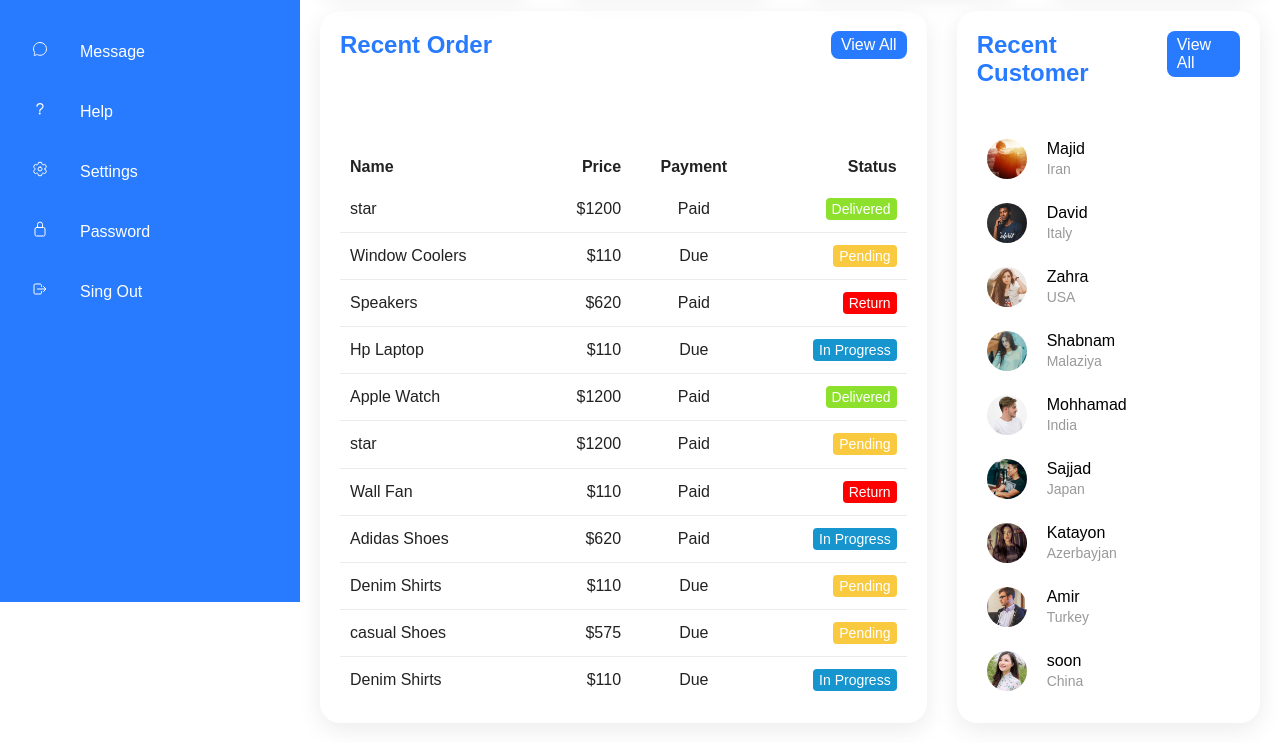
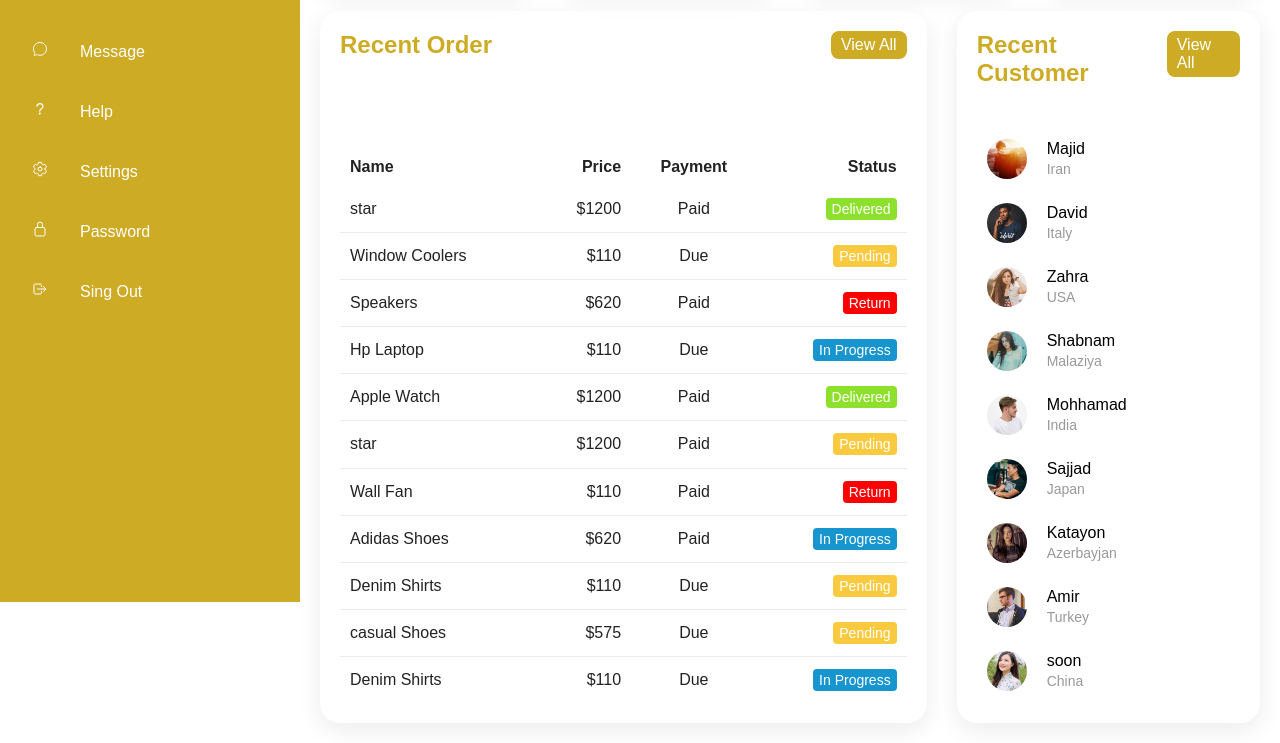
Before and after one commit to izadi-majid/Admin_Dashboard, a plain HTML site: page index.html in a window 1280 px wide. Shown: the part 198-941 px from the top of the page. Drawn offline with nearby package versions, Linux system fonts and the light colour scheme.

Commit message:
chang color text

```diff
--- a/style.css
+++ b/style.css
@@ -6,7 +6,7 @@
     font-family: 'Ubuntu',sans-serif;
 }
 :root{
-    --blue:#287bff;
+    --blue:#cdab25;
     --white:#fff;
     --gery:#f5f5f5;
     --blackone:#222;
```
